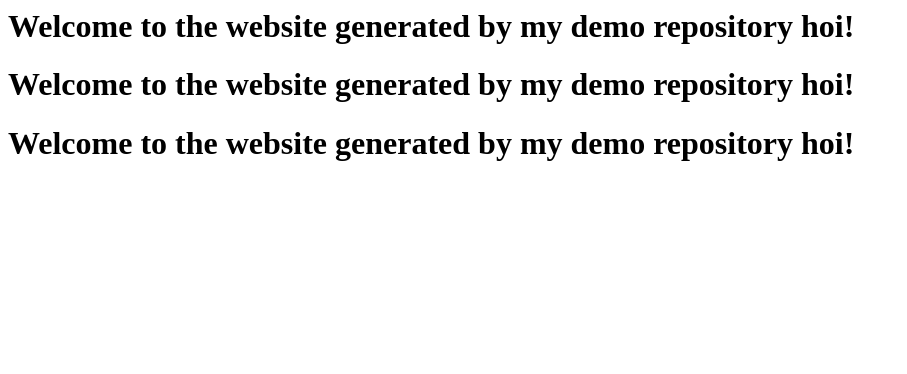
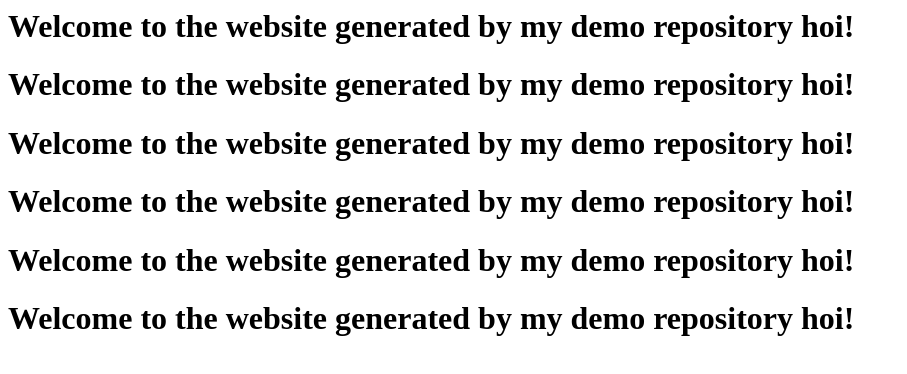
Before and after one commit to Burowild/demo-repository, a website: page index.html in a window 1280 px wide. Shown: the whole page, without its empty margins (0-907 px from the left). Drawn offline with Linux system fonts and the light colour scheme.

Commit message:
Wijzinging swen nog een keer

```diff
--- a/index.html
+++ b/index.html
@@ -2,3 +2,4 @@
 
 <h1>Welcome to the website generated by my demo repository hoi!</h1>
 <h1>Welcome to the website generated by my demo repository hoi!</h1>
+<h1>Welcome to the website generated by my demo repository hoi!</h1><h1>Welcome to the website generated by my demo repository hoi!</h1><h1>Welcome to the website generated by my demo repository hoi!</h1>
```
